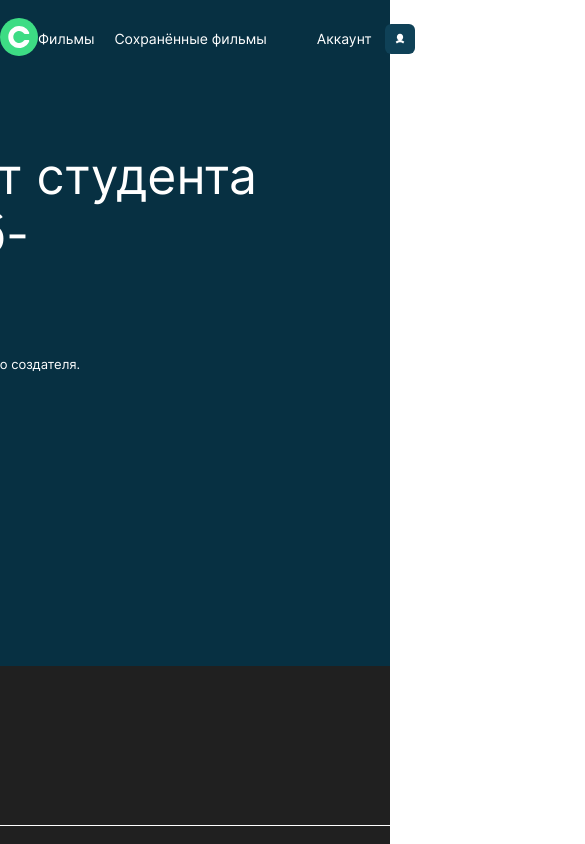
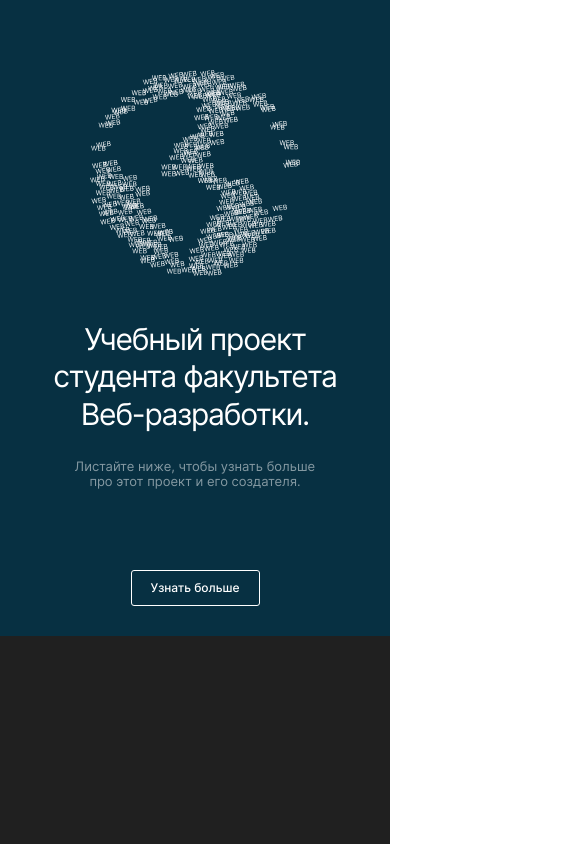
Before and after one commit to elli-nidis/movies-explorer-frontend, a React (Create React App) app: page / in a window 390 px wide. Shown: the top 844 px of the page, 585 px wide, since content can reach past the window. Built offline with nearby package versions, Linux system fonts and the light colour scheme.

Commit message:
feat: сделать адаптив для Promo

```diff
--- a/src/components/App/App.js
+++ b/src/components/App/App.js
@@ -37,15 +37,15 @@ function App() {
       <Routes>
         <Route path="/" element={
            <>
-            <Header
+            {/* <Header
               isLoggedIn={loggedIn}
               handleLogOut={handleLogOut}
-            />
+            /> */}
             <Promo />
-            <AboutProject />
+            {/* <AboutProject />
             <Techs />
             <AboutMe />
-            <Footer />
+            <Footer /> */}
            </>
         }
       />
--- a/src/components/Promo/Promo.css
+++ b/src/components/Promo/Promo.css
@@ -1,6 +1,5 @@
 .promo {
   width: 100%;
-  /* min-width: 320px; */
   display: flex;
   flex-direction: column;
   align-items: center;
@@ -9,9 +8,7 @@
 }
 
 .promo__content {
-  /* width: 100%; */
   max-width: 1140px;
-  /* min-width: 320px; */
   display: grid;
   grid-template-columns: 640px 310px;
   grid-template-rows: 210px 178px 61px;
@@ -41,6 +38,7 @@
   font-weight: 400;
   line-height: 1.21;
   color: #fff;
+  opacity: .5;
   margin: 0;
   padding: 0;
 }
@@ -64,3 +62,76 @@
 .promo__button:hover {
   opacity: .6;
 }
+
+
+@media screen and (max-width: 1200px) {
+
+  .promo__content {
+    max-width: 850px;
+    grid-template-columns: 440px 310px;
+    grid-template-rows: 210px 178px 61px;
+    column-gap: 100px;
+  }
+
+  .promo__title {
+    font-size: 40px;
+    line-height: 1.25;
+  }
+}
+
+@media screen and (max-width: 950px) {
+  .promo {
+    padding-top: 140px;
+    padding-bottom: 76px;
+  }
+
+  .promo__content {
+    max-width: 680px;
+    grid-template-columns: 680px;
+    grid-template-rows: 304px 148px 54px 128px;
+    column-gap: unset;
+    align-items: end;
+    justify-items: center;
+  }
+
+  .promo__title {
+    text-align: center;
+  }
+
+  .promo__image {
+    grid-column: 1/2;
+    grid-row: 1/2;
+  }
+
+  .promo__text {
+    display: grid;
+    grid-template-columns: 260px;
+    text-align: center;
+  }
+}
+
+  @media screen and (max-width: 700px) {
+    .promo {
+      padding-top: 70px;
+      padding-bottom: 30px;
+    }
+
+    .promo__content {
+      max-width: 300px;
+      grid-template-columns: 300px;
+      grid-template-rows: 206px 158px 56px 116px;
+    }
+
+    .promo__title {
+      font-size: 30px;
+      line-height: 1.26;
+      letter-spacing: -1.2px;
+    }
+
+    .promo__image {
+      width: 210px;
+      height: 206px;
+      grid-column: 1/2;
+      grid-row: 1/2;
+    }
+}
--- a/src/components/Promo/Promo.js
+++ b/src/components/Promo/Promo.js
@@ -7,7 +7,7 @@ function Promo() {
   return (
     <section className="promo">
       <div className="promo__content">
-        <h1 className="promo__title">Учебный проект студента факультета Веб-разработки</h1>
+        <h1 className="promo__title">Учебный проект студента факультета Веб-разработки.</h1>
         <img src={globe} className="promo__image" alt="Изображение глобуса" />
         <p className="promo__text">
         Листайте ниже, чтобы узнать больше про этот проект и&nbsp;его создателя.
```
Also changed, not shown: src/components/App/App.css (+0 -8 lines).
